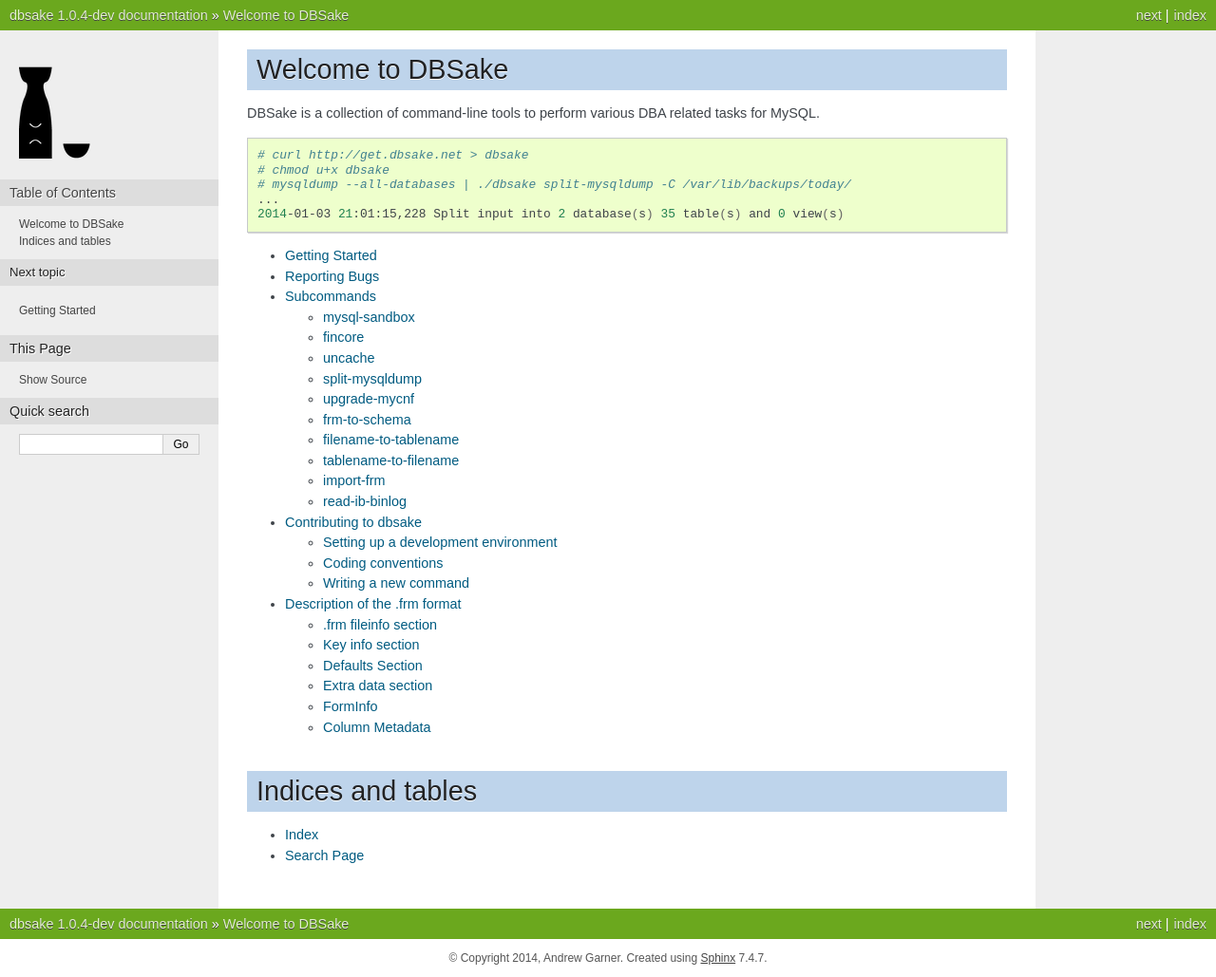
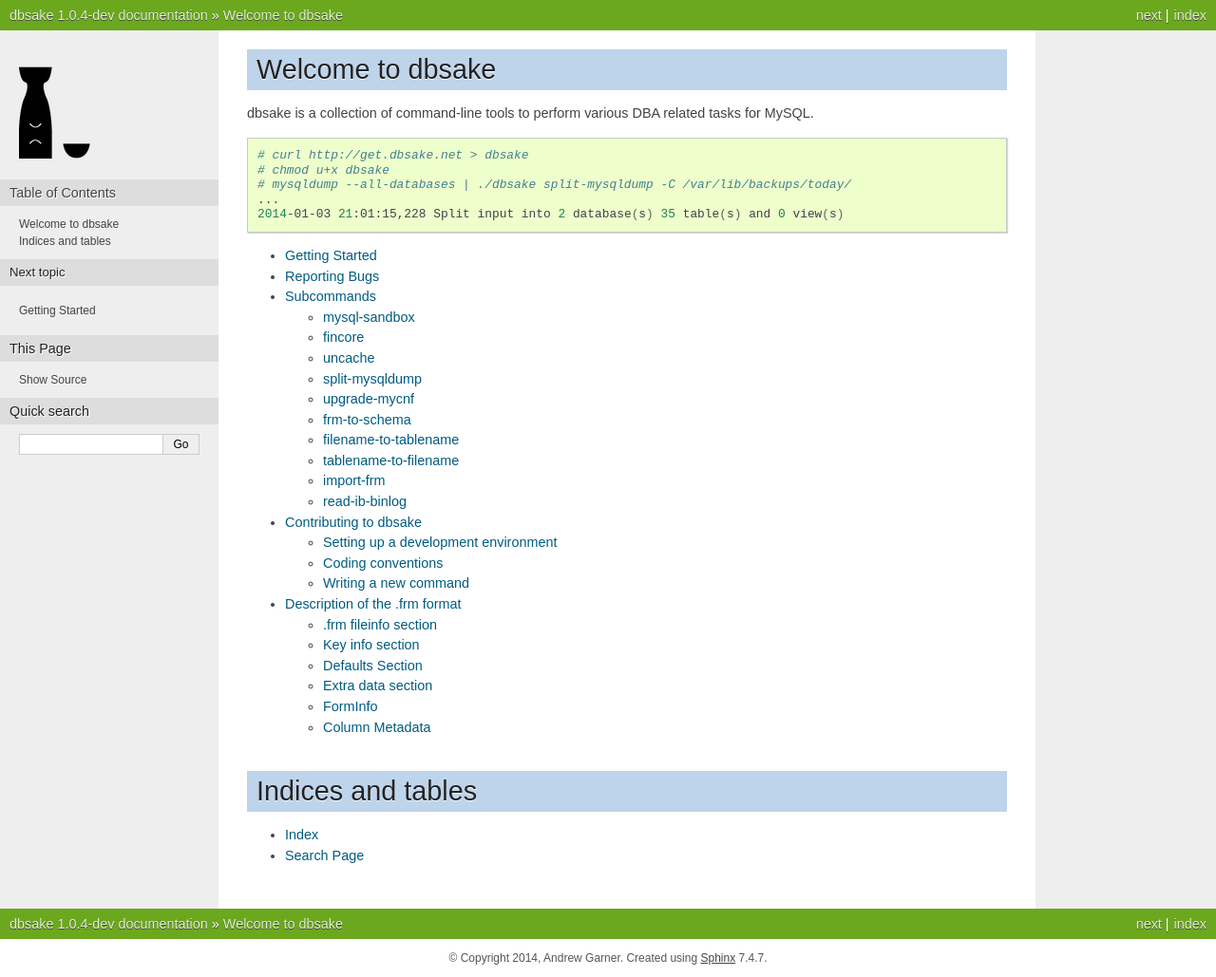
Before and after one commit to abg/dbsake, a Sphinx documentation site: the page built from docs/index.rst, in a window 1280 px wide. Shown: the whole page at 95% size. Built offline with Sphinx 7.4.7, drawn with Linux system fonts in a browser that asks for light colours.

```diff
--- a/docs/index.rst
+++ b/docs/index.rst
@@ -3,10 +3,10 @@
    You can adapt this file completely to your liking, but it should at least
    contain the root `toctree` directive.
 
-Welcome to DBSake
+Welcome to dbsake
 =================
 
-DBSake is a collection of command-line tools to perform various DBA related
+dbsake is a collection of command-line tools to perform various DBA related
 tasks for MySQL.
 
 .. code-block:: bash
```
Also changed, not shown: other parts of docs/index.rst (+4 -2 lines).
